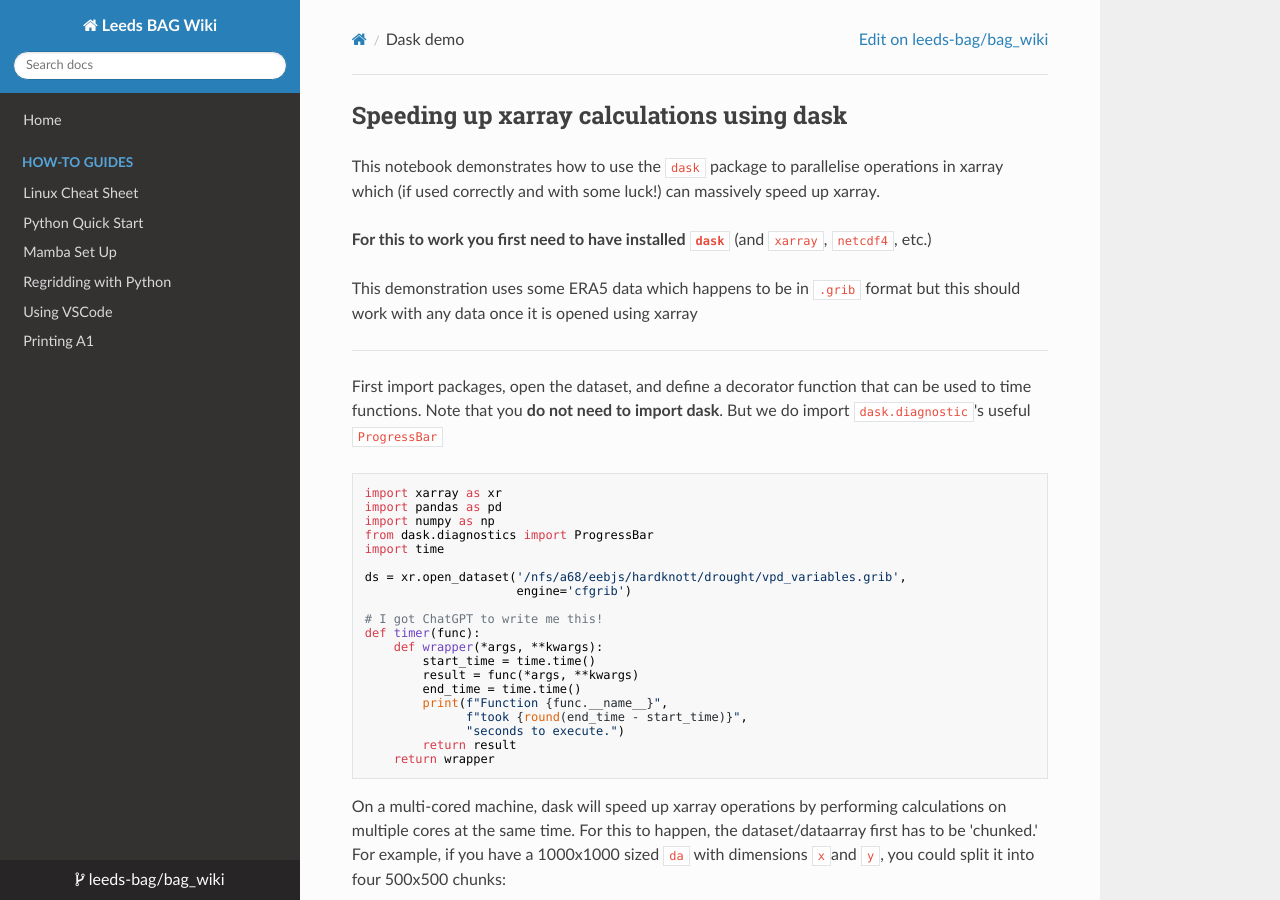
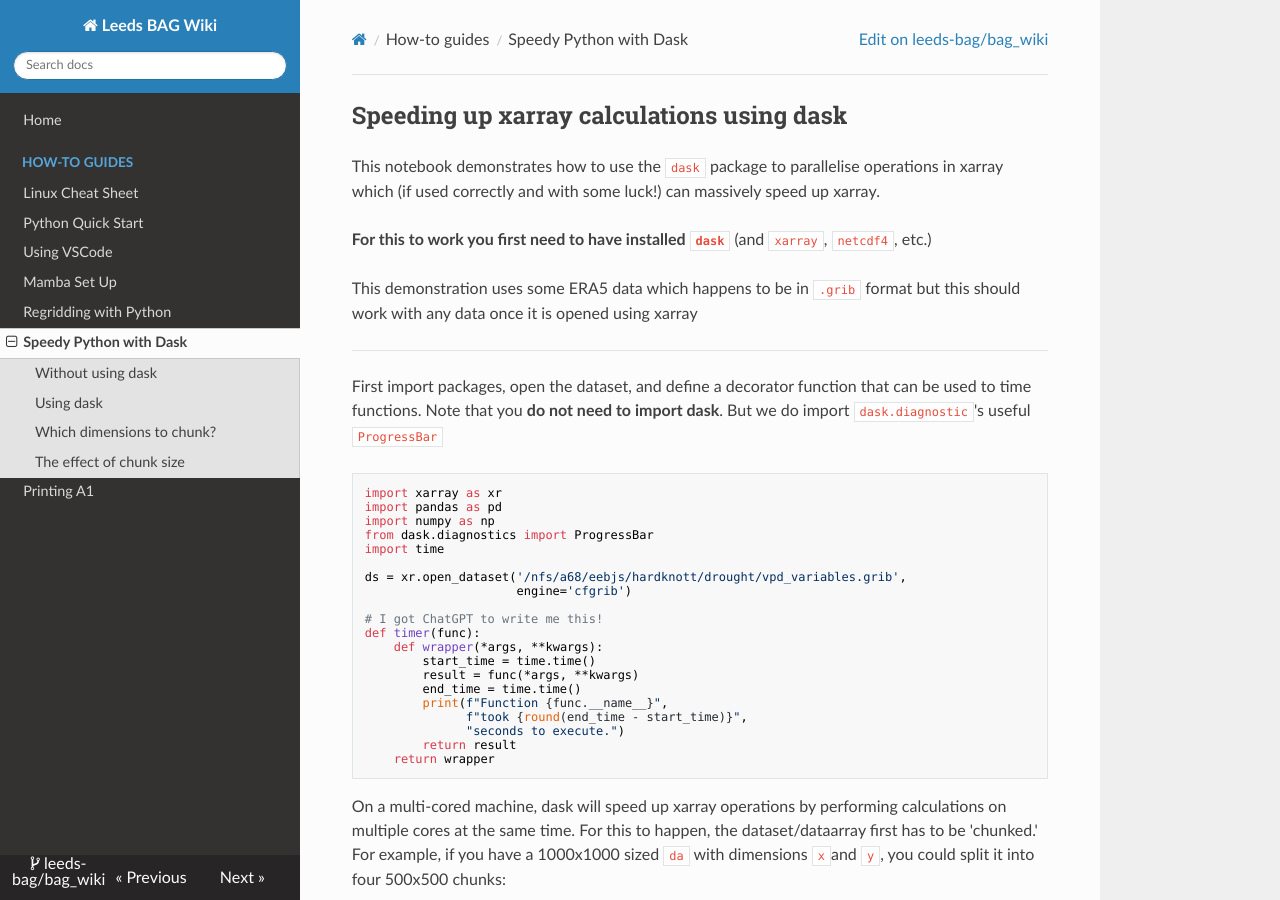
Before and after one commit to leeds-bag/bag_wiki, an MkDocs documentation site: the page built from docs/dask_demo.md, in a window 1280 px wide and 900 px high. Built offline with MkDocs 1.6.1, drawn with Linux system fonts in a browser that asks for light colours; nearby versions of some CDN libraries.

Commit message:
Update mkdocs.yml to include new guides
Added 'Using VSCode' and 'Speedy Python with Dask' guides to the documentation.

```diff
--- a/mkdocs.yml
+++ b/mkdocs.yml
@@ -13,9 +13,10 @@
   - How-to guides:
       - Linux Cheat Sheet: linux_cheat_sheet.md
       - Python Quick Start: python_quick_start.md
+      - Using VSCode: VSCode_guide.md
       - Mamba Set Up: conda_setup.md
       - Regridding with Python: how_to_regrid_xesmf_tutorial.md
-      - Using VSCode: VSCode_guide.md
+      - Speedy Python with Dask: dask_demo.md
       - Printing A1: printing.md
 
 
```
